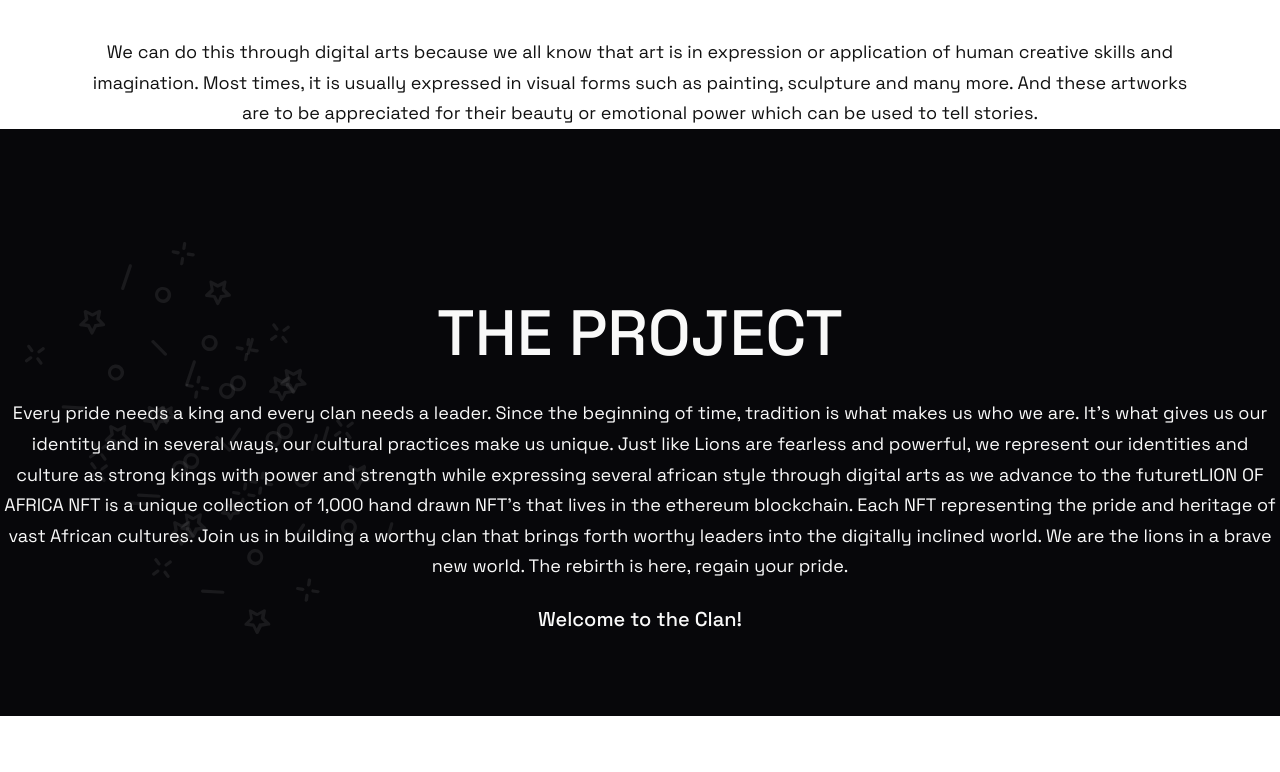
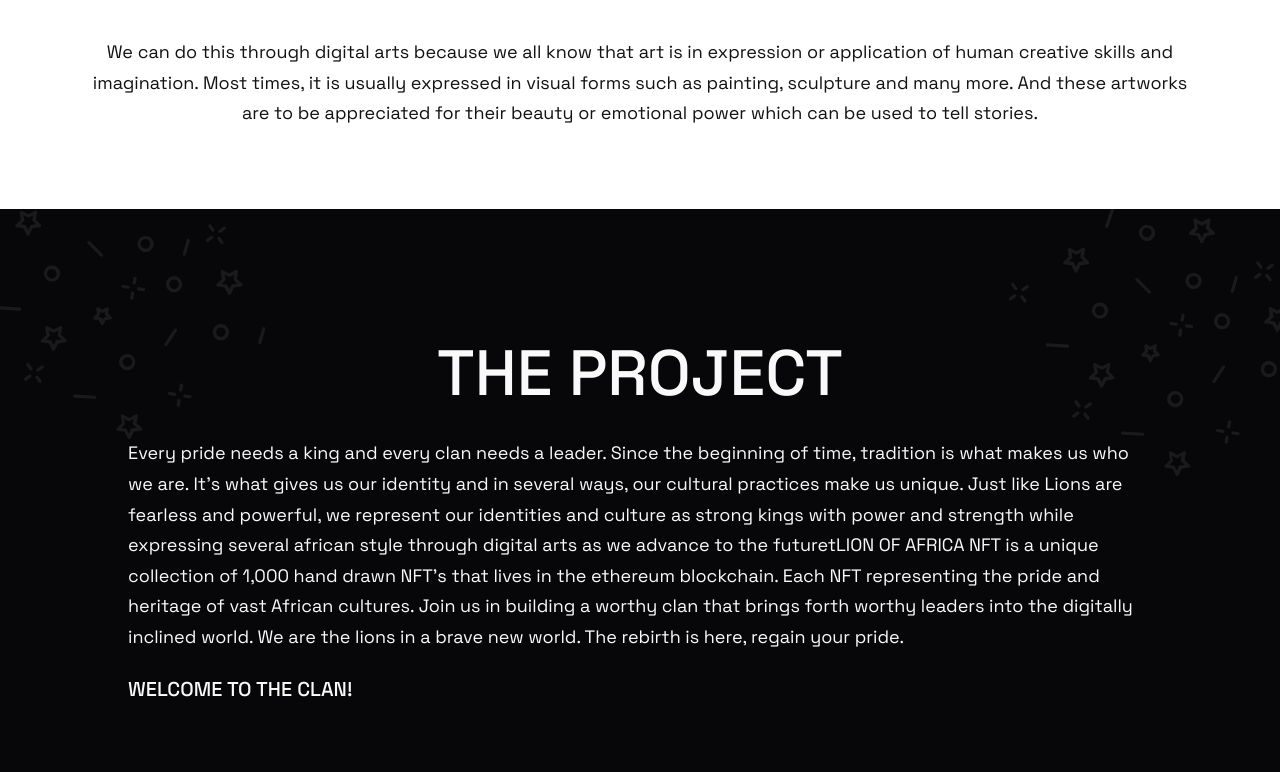
Before and after one commit to prosperemebo/Lions-of-Africa-NFT, a website built with webpack: page src/index.html in a window 1280 px wide. Shown: the part 1408-2180 px from the top of the page. Before the commit the page ends 2124 px from the top, so only its background shows below. Built offline with nearby package versions, Linux system fonts and the light colour scheme; files whose address does not match are found by name.

Commit message:
Edited Project Section 2

```diff
--- a/src/index.html
+++ b/src/index.html
@@ -152,7 +152,7 @@
       </p>
     </div>
 
-    <div class="project u-center-text">
+    <div class="project u-margin-top-big">
       <div class="sparkles spak-1">
         <img src="images/sparkles.svg" alt="SVG Sparkles" />
       </div>
@@ -160,10 +160,11 @@
         <img src="images/sparkles.svg" alt="SVG Sparkles" />
       </div>
 
-      <h1 class="headline-1 u-margin-top-big u-margin-bottom-small">
+      <h1 class="headline-1 u-margin-top-medium u-margin-bottom-small">
         The Project
       </h1>
 
+      <div class="desc">
         <p class="body-2">
           Every pride needs a king and every clan needs a leader. Since the
           beginning of time, tradition is what makes us who we are. It’s what
@@ -171,15 +172,16 @@
           us unique. Just like Lions are fearless and powerful, we represent our
           identities and culture as strong kings with power and strength while
           expressing several african style through digital arts as we advance to
-        the futuretLION OF AFRICA NFT is a unique collection of 1,000 hand drawn
-        NFT’s that lives in the ethereum blockchain. Each NFT representing the
-        pride and heritage of vast African cultures. Join us in building a
-        worthy clan that brings forth worthy leaders into the digitally inclined
-        world. We are the lions in a brave new world. The rebirth is here,
-        regain your pride.
+          the futuretLION OF AFRICA NFT is a unique collection of 1,000 hand
+          drawn NFT’s that lives in the ethereum blockchain. Each NFT
+          representing the pride and heritage of vast African cultures. Join us
+          in building a worthy clan that brings forth worthy leaders into the
+          digitally inclined world. We are the lions in a brave new world. The
+          rebirth is here, regain your pride.
         </p>
         <p class="subtitle-2 u-margin-top-small">Welcome to the Clan!</p>
-      <!-- <img src="images/project.gif" alt="Project GIF" class="project-gif" /> -->
+      </div>
+      <img src="images/project.gif" alt="Project GIF" class="project-gif" />
     </div>
 
     <script src="https://cdnjs.cloudflare.com/ajax/libs/Swiper/4.1.6/js/swiper.js"></script>
--- a/src/sass/base/_typography.scss
+++ b/src/sass/base/_typography.scss
@@ -44,6 +44,10 @@ body {
 .body-2 {
   font-weight: 400;
   font-size: 1.8rem;
+
+  @include respond(phone) {
+    font-size: 1.6rem;
+  }
 }
 
 .subtitle-1 {
--- a/src/sass/layouts/_project.scss
+++ b/src/sass/layouts/_project.scss
@@ -1,10 +1,25 @@
 .project {
   background-color: $color-secondary;
   color: $color-primary;
-  padding: 8rem 0;
+  padding: 8rem 0 0;
   position: relative;
+  overflow: hidden;
 
   .headline-1 {
+    text-transform: uppercase;
+    text-align: center;
+  }
+
+  .desc {
+    width: 80%;
+    margin: 0 auto;
+
+    @include respond(phone) {
+      width: 85%;
+    }
+  }
+
+  .subtitle-2 {
     text-transform: uppercase;
   }
 
@@ -12,14 +27,25 @@
     position: absolute;
     z-index: 100;
 
-    // &.spak-1 {
-    //   right: 0;
-    //   top: 0;
-    // }
+    &.spak-1 {
+      top: -8%;
+      left: -5%;
+    }
 
     &.spak-2 {
-      top: 30%;
-      left: 5%;
+      top: -5%;
+      right: -5%;
+    }
+
+    @include respond(tab-port) {
+      //   img {
+      //     width: ;
+      //   }
     }
   }
+
+  .project-gif {
+    margin-top: 10rem;
+    width: 100%;
+  }
 }
```
Also changed, not shown: dist/css/app.css, dist/index.html. Lines whose indentation alone changed are shown as unchanged.
